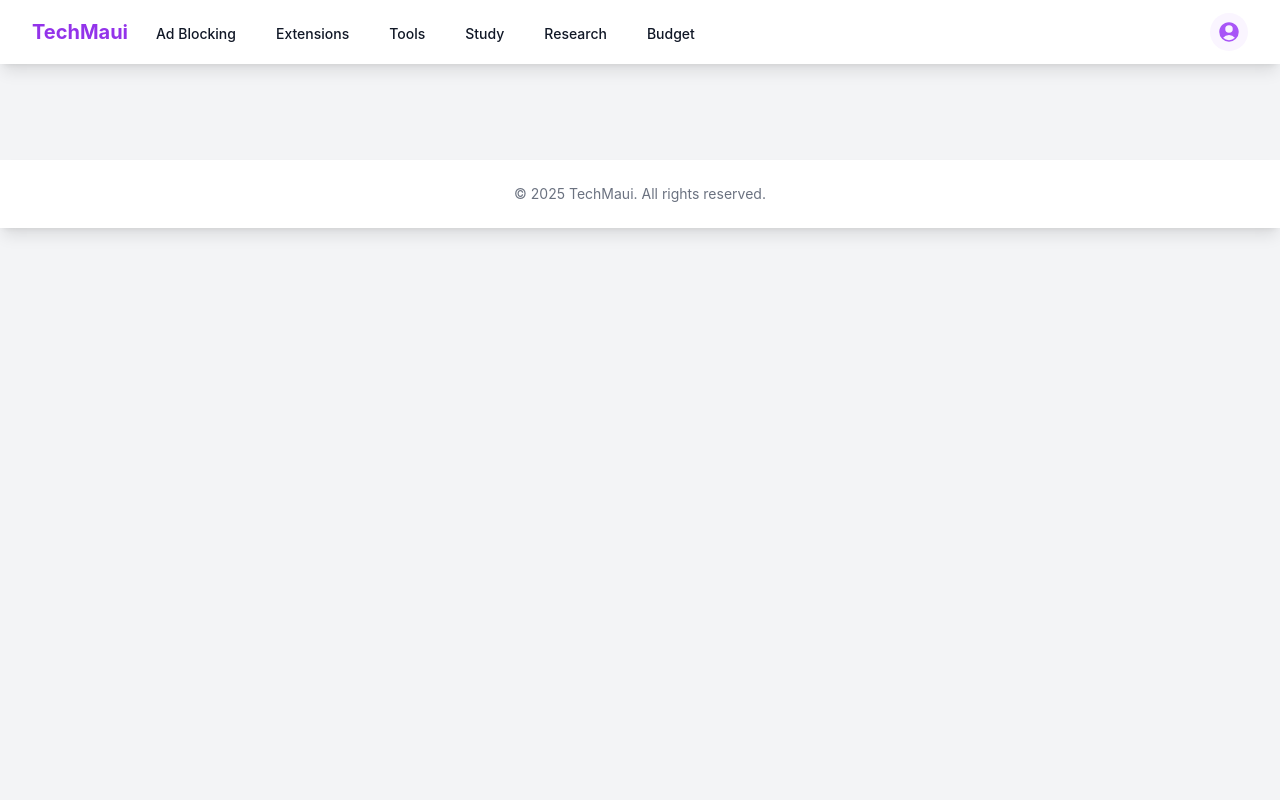
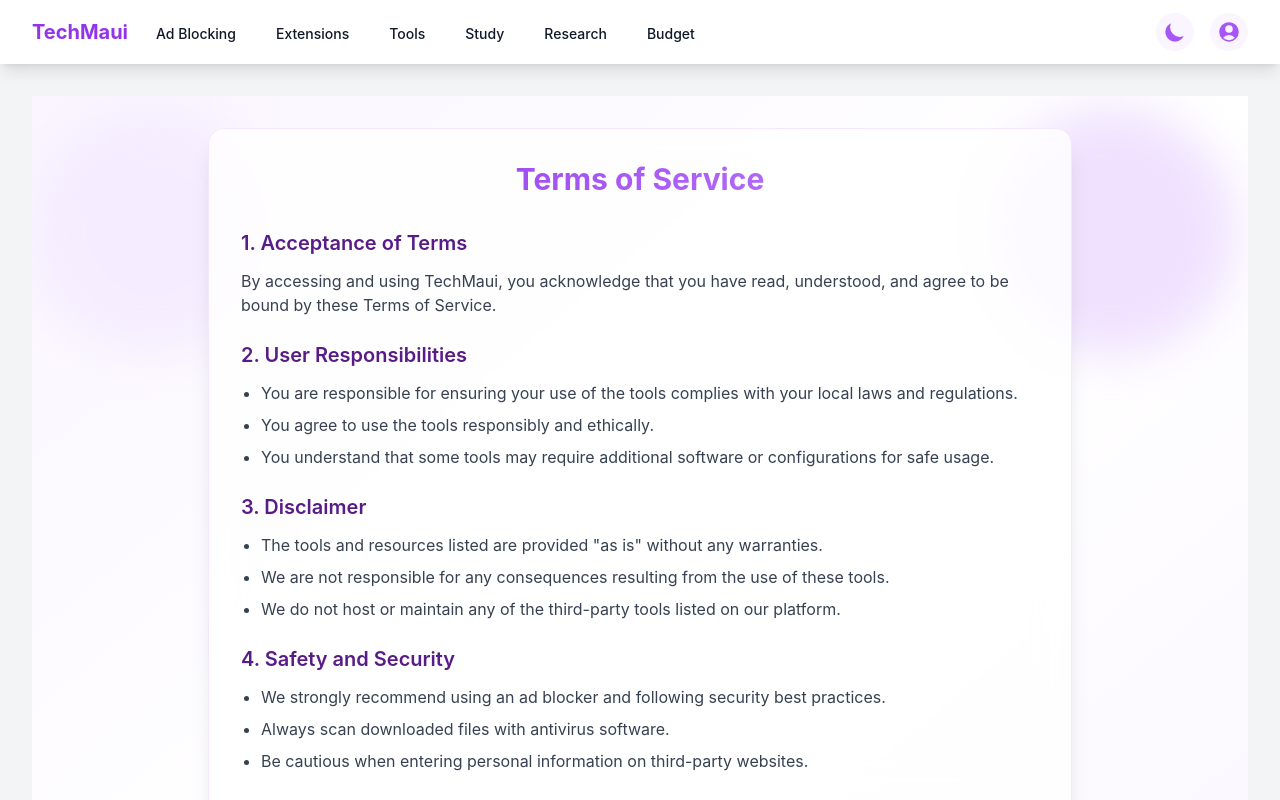
Before and after one commit to nxtcarson/techmaui, a React (Vite) app: page /terms in a window 1280 px wide. Built offline with nearby package versions, Linux system fonts and the light colour scheme.

Commit message:
Add Terms of Service page and route

```diff
--- a/src/App.jsx
+++ b/src/App.jsx
@@ -9,6 +9,7 @@ import Login from './pages/Login';
 import SignUp from './pages/SignUp';
 import Extensions from './pages/Extensions';
 import About from './pages/About';
+import Terms from './pages/Terms';
 import { useState } from 'react';
 
 function App() {
@@ -75,8 +76,20 @@ function App() {
                 </div>
               </div>
 
-              {/* Profile Dropdown */}
-              <div className="flex items-center">
+              {/* Profile and Theme Toggle */}
+              <div className="flex items-center space-x-4">
+                <button
+                  className={`p-1.5 rounded-full ${
+                    'bg-purple-50 text-purple-500 hover:bg-purple-100'
+                  } transition-colors duration-200`}
+                  title="Switch to dark mode"
+                >
+                  <svg xmlns="http://www.w3.org/2000/svg" className="h-6 w-6" viewBox="0 0 20 20" fill="currentColor">
+                    <path d="M17.293 13.293A8 8 0 016.707 2.707a8.001 8.001 0 1010.586 10.586z" />
+                  </svg>
+                </button>
+
+                {/* Profile Dropdown */}
                 <div className="relative">
                   <button
                     onClick={toggleDropdown}
@@ -146,6 +159,7 @@ function App() {
             <Route path="/login" element={<Login />} />
             <Route path="/signup" element={<SignUp />} />
             <Route path="/about" element={<About />} />
+            <Route path="/terms" element={<Terms />} />
           </Routes>
         </main>
 
--- /dev/null
+++ b/src/pages/Terms.jsx
@@ -0,0 +1,74 @@
+import React from 'react';
+
+function Terms() {
+  return (
+    <div className="min-h-[calc(100vh-16rem)] relative bg-gradient-to-br from-purple-50 via-white to-purple-50 overflow-hidden">
+      {/* Decorative Elements */}
+      <div className="absolute inset-0 z-0">
+        <div className="absolute top-0 left-0 w-64 h-64 bg-purple-100 rounded-full mix-blend-multiply filter blur-xl opacity-70 animate-blob"></div>
+        <div className="absolute top-0 right-0 w-64 h-64 bg-purple-200 rounded-full mix-blend-multiply filter blur-xl opacity-70 animate-blob animation-delay-2000"></div>
+        <div className="absolute -bottom-8 left-20 w-64 h-64 bg-purple-300 rounded-full mix-blend-multiply filter blur-xl opacity-70 animate-blob animation-delay-4000"></div>
+      </div>
+
+      <div className="relative z-10 max-w-4xl mx-auto px-4 py-8">
+        <div className="bg-white/80 backdrop-blur-lg rounded-2xl shadow-xl p-8 border border-purple-100">
+          <h1 className="text-3xl font-bold text-transparent bg-clip-text bg-gradient-to-r from-purple-600 to-purple-400 mb-8 text-center">
+            Terms of Service
+          </h1>
+
+          <div className="space-y-6 text-gray-700">
+            <section>
+              <h2 className="text-xl font-semibold text-purple-900 mb-3">1. Acceptance of Terms</h2>
+              <p>By accessing and using TechMaui, you acknowledge that you have read, understood, and agree to be bound by these Terms of Service.</p>
+            </section>
+
+            <section>
+              <h2 className="text-xl font-semibold text-purple-900 mb-3">2. User Responsibilities</h2>
+              <ul className="list-disc pl-5 space-y-2">
+                <li>You are responsible for ensuring your use of the tools complies with your local laws and regulations.</li>
+                <li>You agree to use the tools responsibly and ethically.</li>
+                <li>You understand that some tools may require additional software or configurations for safe usage.</li>
+              </ul>
+            </section>
+
+            <section>
+              <h2 className="text-xl font-semibold text-purple-900 mb-3">3. Disclaimer</h2>
+              <ul className="list-disc pl-5 space-y-2">
+                <li>The tools and resources listed are provided "as is" without any warranties.</li>
+                <li>We are not responsible for any consequences resulting from the use of these tools.</li>
+                <li>We do not host or maintain any of the third-party tools listed on our platform.</li>
+              </ul>
+            </section>
+
+            <section>
+              <h2 className="text-xl font-semibold text-purple-900 mb-3">4. Safety and Security</h2>
+              <ul className="list-disc pl-5 space-y-2">
+                <li>We strongly recommend using an ad blocker and following security best practices.</li>
+                <li>Always scan downloaded files with antivirus software.</li>
+                <li>Be cautious when entering personal information on third-party websites.</li>
+              </ul>
+            </section>
+
+            <section>
+              <h2 className="text-xl font-semibold text-purple-900 mb-3">5. Changes to Terms</h2>
+              <p>We reserve the right to modify these terms at any time. Continued use of the platform constitutes acceptance of the updated terms.</p>
+            </section>
+
+            <section>
+              <h2 className="text-xl font-semibold text-purple-900 mb-3">6. Contact</h2>
+              <p>If you have any questions about these Terms of Service, please contact us.</p>
+            </section>
+
+            <div className="mt-8 p-4 bg-purple-50 rounded-lg">
+              <p className="text-purple-800 text-sm text-center">
+                Last updated: {new Date().toLocaleDateString()}
+              </p>
+            </div>
+          </div>
+        </div>
+      </div>
+    </div>
+  );
+}
+
+export default Terms;
```
